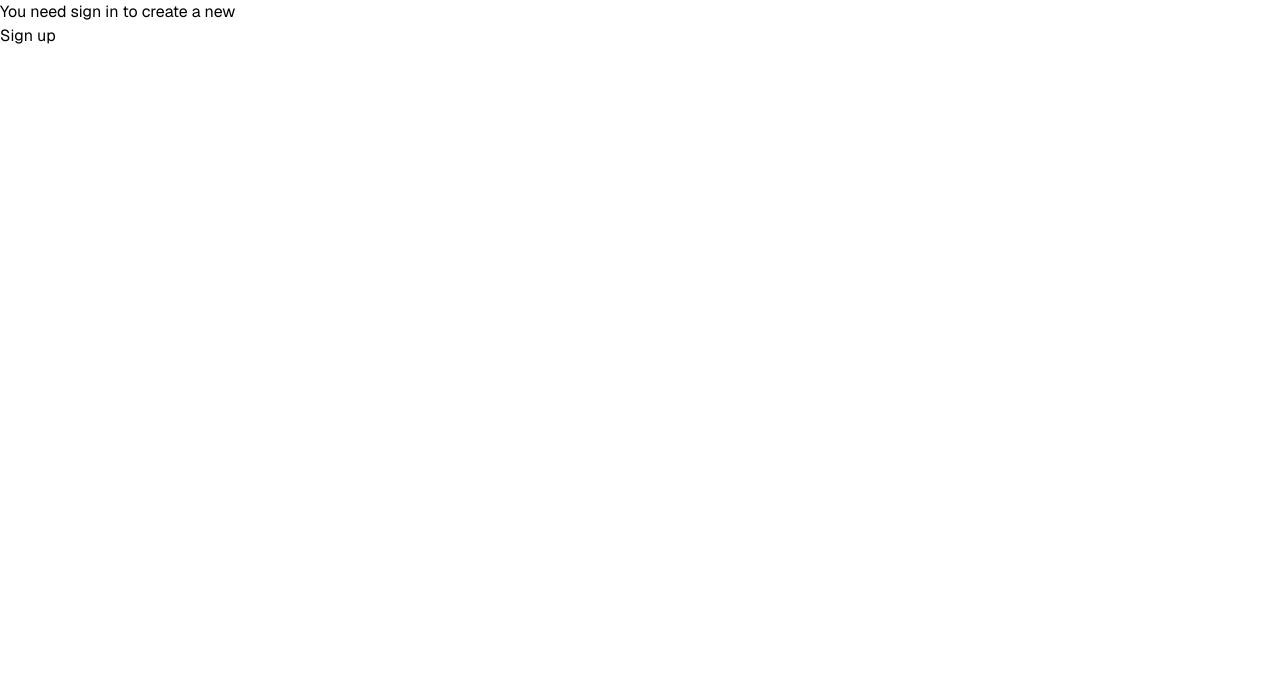
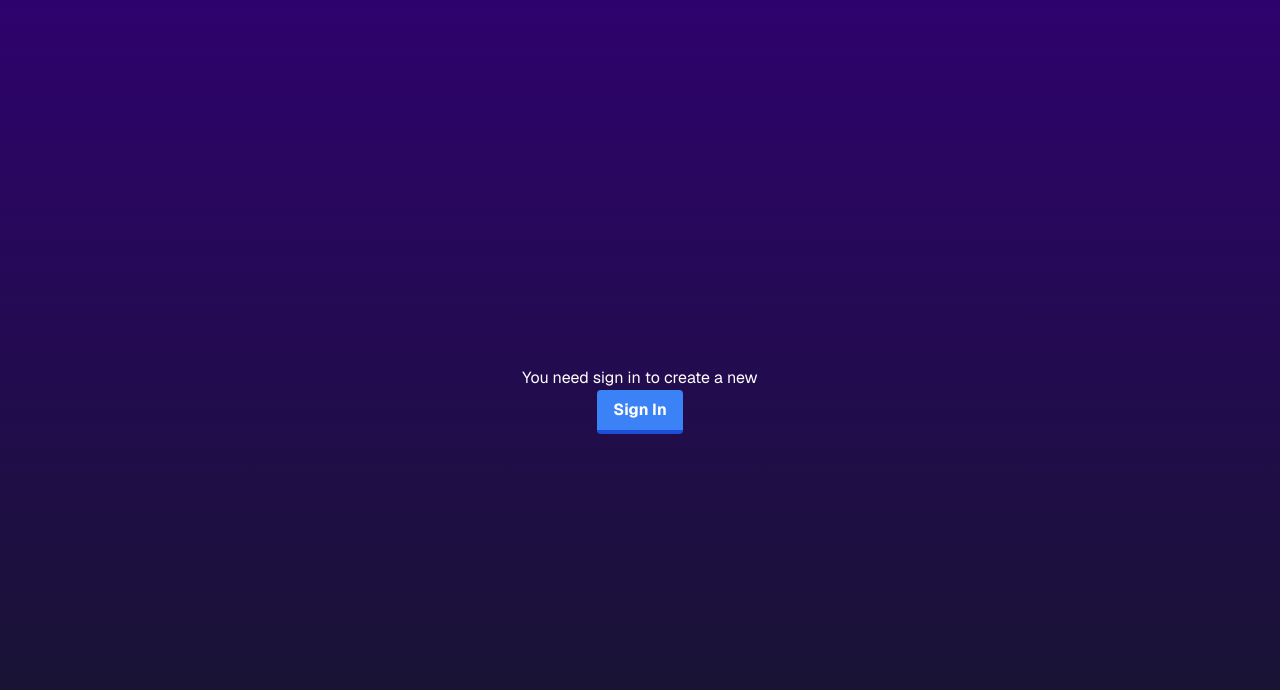
Before and after one commit to AightA/t3_stack_first_project, a Next.js app: page / in a window 1280 px wide. Shown: the top 690 px of the page. Built offline with nearby package versions, Linux system fonts and the light colour scheme; no server answers.

Commit message:
added sign in btn
Signed-off-by: Ahmed Merehil <ahmed8merehil@yahoo.com>

```diff
--- a/src/app/page.tsx
+++ b/src/app/page.tsx
@@ -1,7 +1,6 @@
 import { getServerAuthSession } from "~/server/auth";
 
 export default async function HomePage() {
-
   const getSignIn = await getServerAuthSession();
 
   return getSignIn ? (
@@ -11,12 +10,19 @@ export default async function HomePage() {
           Create <span className="text-[hsl(280,100%,70%)]">T3</span> App
         </h1>
         <div>New page of NextJS</div>
+        <button className="rounded border-b-4 border-blue-700 bg-blue-500 px-4 py-2 font-bold text-white hover:border-blue-500 hover:bg-blue-400">
+          Sign In
+        </button>
       </div>
     </main>
   ) : (
     <>
-      <div>You need sign in to create a new</div>
-      <button type="button">Sign up</button>
+      <main className="flex min-h-screen flex-col items-center justify-center bg-gradient-to-b from-[#2e026d] to-[#15162c] text-white">
+        <div>You need sign in to create a new</div>
+        <button className="rounded border-b-4 border-blue-700 bg-blue-500 px-4 py-2 font-bold text-white hover:border-blue-500 hover:bg-blue-400">
+          Sign In
+        </button>
+      </main>
     </>
   );
 }
```
